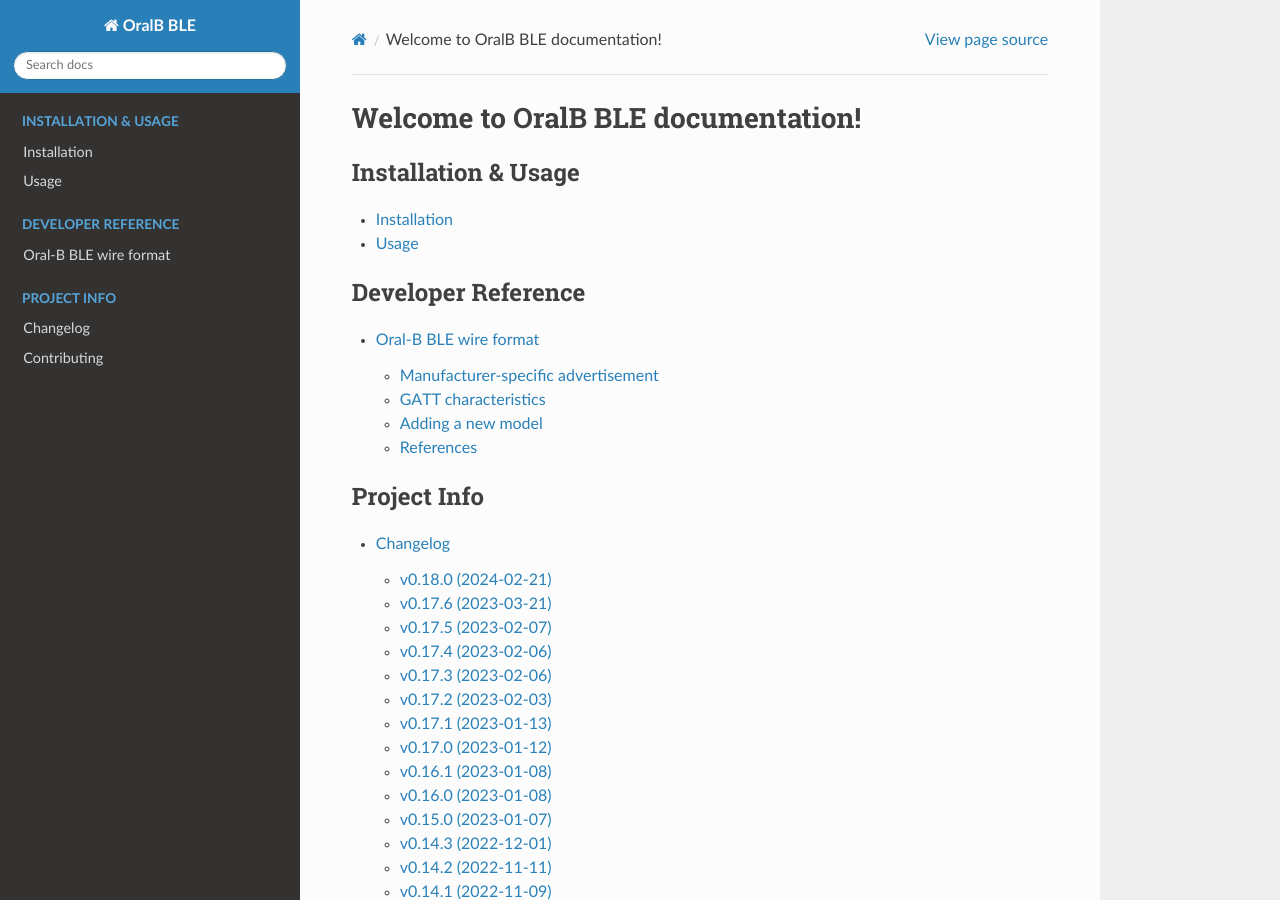
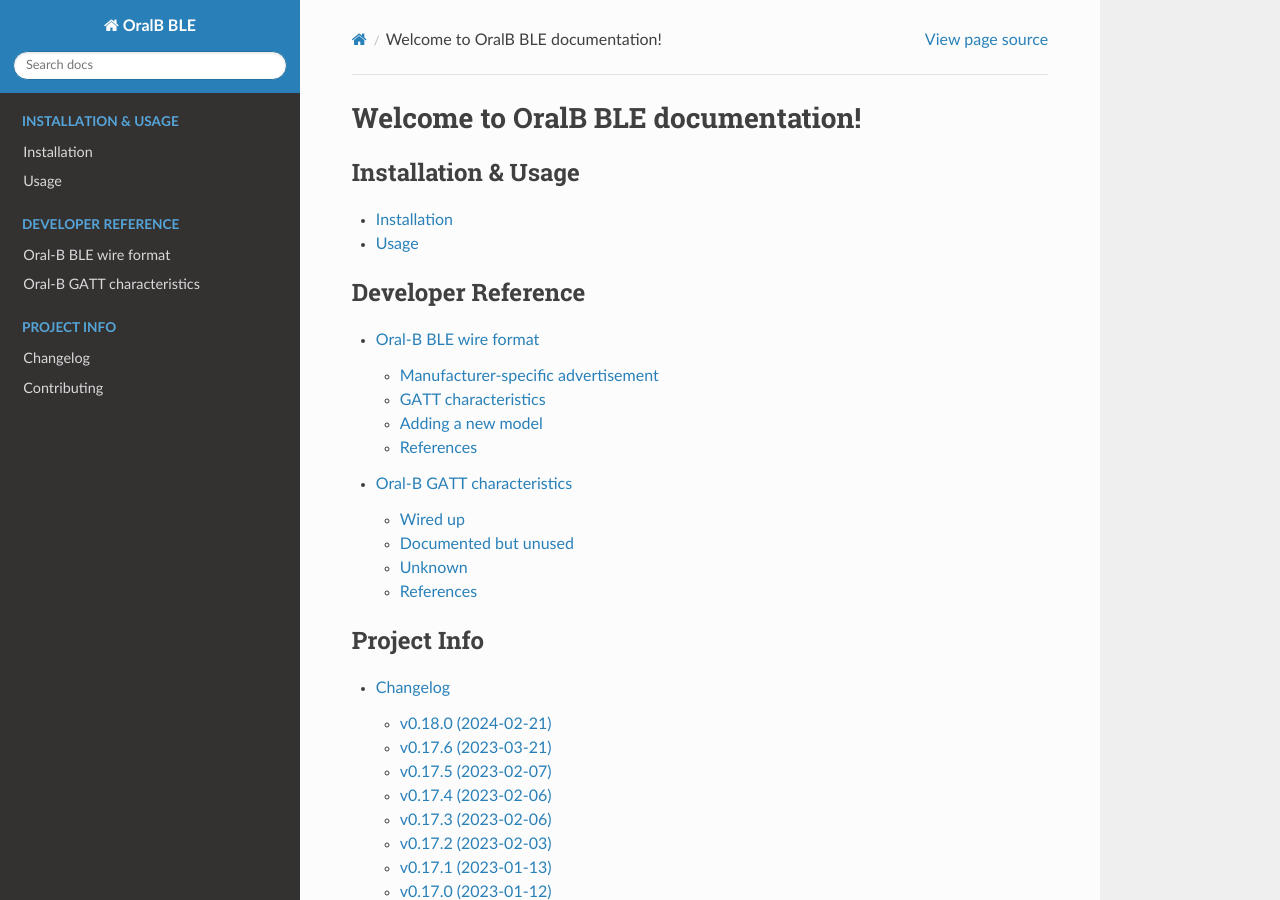
Before and after one commit to Bluetooth-Devices/oralb-ble, a Sphinx documentation site: the page built from docs/source/index.md, in a window 1280 px wide and 900 px high. Built offline with Sphinx 7.4.7 and the Read the Docs theme 3.1.0, drawn with Linux system fonts in a browser that asks for light colours; part of the change alters nothing that is shown.

Commit message:
docs: catalog every GATT characteristic from const.py
Adds docs/source/gatt-characteristics.md as a companion to
src/oralb_ble/const.py, grouping every UUID into wired-up / documented
/ unknown buckets with payload format, direction, and reverse-
engineering hints. Wired into the Developer Reference toctree.

Co-Authored-By: Claude Opus 4.7 (1M context) <noreply@anthropic.com>

````diff
--- /dev/null
+++ b/docs/source/gatt-characteristics.md
@@ -0,0 +1,106 @@
+# Oral-B GATT characteristics
+
+This page is the companion to
+[`oralb_ble.const`](https://github.com/Bluetooth-Devices/oralb-ble/blob/main/src/oralb_ble/const.py)
+— it catalogs every GATT characteristic Oral-B brushes expose on their
+custom service, what we know about each one, and which are still
+awaiting reverse-engineering.
+
+All characteristics live under the vendor service
+`a0f0ff00-5047-4d53-8208-4f72616c2d42` (Procter & Gamble). Only the
+trailing UUID octets vary, so the table below uses the short
+`a0f0ffXX` form. Where a characteristic has a `CHARACTERISTIC_*`
+constant in `const.py`, the name is shown verbatim.
+
+Status legend:
+
+- **Wired up** — read or written by `oralb_ble` today (covered by the
+  test suite).
+- **Documented** — name and payload semantics are known, but no code
+  path uses them yet.
+- **Unknown** — UUID is reachable, semantics are not yet decoded.
+
+## Wired up
+
+| UUID short | Constant                  | Direction | Payload                                                                                                                                    |
+| ---------- | ------------------------- | --------- | ------------------------------------------------------------------------------------------------------------------------------------------ |
+| `a0f0ff05` | `CHARACTERISTIC_BATTERY`  | Read      | Single byte, battery percentage (`0`–`100`). Surfaced as the `battery_percent` sensor.                                                     |
+| `a0f0ff0b` | `CHARACTERISTIC_PRESSURE` | Read      | Single byte decoded via `ACTIVE_CONNECTION_PRESSURE` (`0`=low, `1`=normal, `2`=high). Surfaced as the `pressure` sensor when GATT-polled.  |
+| `a0f0ff02` | `CHARACTERISTIC_MODEL`    | Read      | Model identifier. The advertisement payload already exposes the same value in byte 1, so the parser keeps relying on the advertisement.   |
+
+The "wired up" set is intentionally minimal: the BLE advertisement
+already carries state, sector, brushing time, mode, and pressure-band
+information without a GATT connection (see
+[wire format](wire-format.md)). GATT is only opened for values that
+cannot ride along on the advertisement.
+
+## Documented but unused
+
+These characteristics are named in `const.py` because their purpose has
+been confirmed by upstream reverse-engineering (see references at the
+bottom of this page). The parser does not read or write them yet — a
+future feature could.
+
+| UUID short | Constant                       | Direction       | Notes                                                                                                                                    |
+| ---------- | ------------------------------ | --------------- | ---------------------------------------------------------------------------------------------------------------------------------------- |
+| `a0f0ff01` | `CHARACTERISTIC_TOOTHBRUSH_ID` | Read            | Hardware identifier. Useful for distinguishing two brushes of the same model that share a BLE address surfaced via `short_address`.      |
+| `a0f0ff03` | `CHARACTERISTIC_USER_ID`       | Read / Write    | Active user slot (`1`–`4` on multi-user brushes).                                                                                        |
+| `a0f0ff04` | `CHARACTERISTIC_STATUS`        | Read / Notify   | Mirrors the toothbrush state byte from the advertisement. Notifications would let a client react without polling.                        |
+| `a0f0ff06` | `CHARACTERISTIC_BUTTON`        | Read / Notify   | Live button-press telemetry. Maps to the "button pressed" / "power button pressed" labels in `PRESSURE`.                                 |
+| `a0f0ff07` | `CHARACTERISTIC_MODE`          | Read            | Current cleaning mode. Decoded via `SMART_SERIES_MODES` or `IO_SERIES_MODES` depending on the model line.                                |
+| `a0f0ff08` | `CHARACTERISTIC_BRUSHING_TIME` | Read            | Seconds elapsed in the current session. The advertisement already carries this as `data[5] * 60 + data[6]`.                              |
+| `a0f0ff09` | `CHARACTERISTIC_SECTOR`        | Read            | Current sector code, decoded via `SECTOR_MAP`. The advertisement already exposes this as `data[8]`.                                      |
+| `a0f0ff21` | `CHARACTERISTIC_CONTROL`       | Write           | Generic control surface (start/stop session, reset). Exact opcodes are not yet pinned down here.                                         |
+| `a0f0ff22` | `CHARACTERISTIC_CURRENT_TIME`  | Read / Write    | Wall-clock time on the brush, used to time-stamp session history.                                                                        |
+| `a0f0ff25` | `CHARACTERISTIC_AVAILABLE_MODES` | Read          | Bitmask / list of modes the brush actually supports — narrower than the model-wide `SMART_SERIES_MODES` table.                           |
+| `a0f0ff26` | `CHARACTERISTIC_SECTOR_TIMER`  | Read            | Per-sector elapsed seconds. The advertisement exposes this as `data[9]`.                                                                 |
+| `a0f0ff29` | `CHARACTERISTIC_SESSION_INFO`  | Read            | Per-session metadata (start time, duration, mode used). Candidate source for the "well-brushed" sensor proposed in issue #46.            |
+| `a0f0ff0d` | `CHARACTERISTIC_POSITION`      | Read / Notify   | Suspected to carry positional / orientation data from the IMU. Exact encoding is still unconfirmed — see the comment in `const.py`.      |
+| `a0f0ff2b` | `CHARACTERISTIC_UNKNOWN_9` ※   | Write           | LED ring colour on IO-Series brushes. Issue #36 captured six 4-byte payloads (white/blue/turquoise/pink/yellow/orange).                  |
+
+※ Issue [#36](https://github.com/Bluetooth-Devices/oralb-ble/issues/36)
+proposes renaming `CHARACTERISTIC_UNKNOWN_9` to
+`CHARACTERISTIC_LED_COLOR` and exporting the payload table.
+
+## Unknown
+
+These characteristics are reachable on at least one Oral-B model but
+their payload semantics have not been decoded. They are named
+`CHARACTERISTIC_UNKNOWN_*` in `const.py` precisely as placeholders. If
+you reverse-engineer one, the workflow is:
+
+1. Capture a `read_gatt_char()` payload from a running brush in a known
+   state (idle / brushing / charging / paired with the official app).
+2. Diff payloads across states or across the app's user actions.
+3. Rename the constant in `const.py` and add a regression test against
+   the captured bytes (see `tests/test_const.py` for the shape).
+
+| UUID short | Constant                     | Notes                                                              |
+| ---------- | ---------------------------- | ------------------------------------------------------------------ |
+| `a0f0ff81` | `CHARACTERISTIC_UNKNOWN_4`   |                                                                    |
+| `a0f0ff82` | `CHARACTERISTIC_UNKNOWN_5`   |                                                                    |
+| `a0f0ff83` | `CHARACTERISTIC_UNKNOWN_3`   |                                                                    |
+| `a0f0ff84` | `CHARACTERISTIC_UNKNOWN_1`   |                                                                    |
+| `a0f0ff85` | `CHARACTERISTIC_UNKNOWN_2`   |                                                                    |
+| `a0f0ff0a` | `CHARACTERISTIC_UNKNOWN_7`   | Adjacent to `0x0b` (pressure) — possibly a related telemetry char. |
+| `a0f0ff0c` | _commented out_              | Reads fail on the brushes tested so far — not exposed by all firmwares. |
+| `a0f0ff23` | `CHARACTERISTIC_UNKNOWN_10`  | Adjacent to `0x22` (current time) — likely related.                |
+| `a0f0ff2a` | `CHARACTERISTIC_UNKNOWN_12`  |                                                                    |
+| `a0f0ff2c` | `CHARACTERISTIC_UNKNOWN_8`   |                                                                    |
+| `a0f0ff2d` | `CHARACTERISTIC_UNKNOWN_11`  |                                                                    |
+
+The grouping of UUIDs is not random: the `0x01–0x09` block carries
+session-state values (identifier, user, state, battery, button, mode,
+brush-time, sector, plus the unknown `0x0a`); the `0x20–0x2D` block
+carries control and configuration surfaces (control, current time,
+user-id 2, available modes, sector timer, plus the unknown `0x2A`–`0x2D`
+and the LED-colour char at `0x2B`); the `0x81–0x85` block is its own
+cluster of unknowns. Knowing where a UUID sits in this layout is often
+a useful first hint when guessing its purpose.
+
+## References
+
+- Upstream Oral-B protocol notes: <https://github.com/wise86-android/OralBlue_python/blob/15e1a03bcb3350574d438e4593bcff59608a77a7/Protocol.md>
+- MatrixEditor model-ID reverse engineering: <https://github.com/MatrixEditor/oralb-io/blob/master/oralb/blesdk/brush.py>
+- Issue [#36](https://github.com/Bluetooth-Devices/oralb-ble/issues/36) — LED ring colour control.
+- Issue [#46](https://github.com/Bluetooth-Devices/oralb-ble/issues/46) — Brushing-quality sensors (likely sourced from `CHARACTERISTIC_SESSION_INFO`).
--- a/docs/source/index.md
+++ b/docs/source/index.md
@@ -13,6 +13,7 @@ usage
 :maxdepth: 2
 
 wire-format
+gatt-characteristics
 ```
 
 ```{toctree}
````
